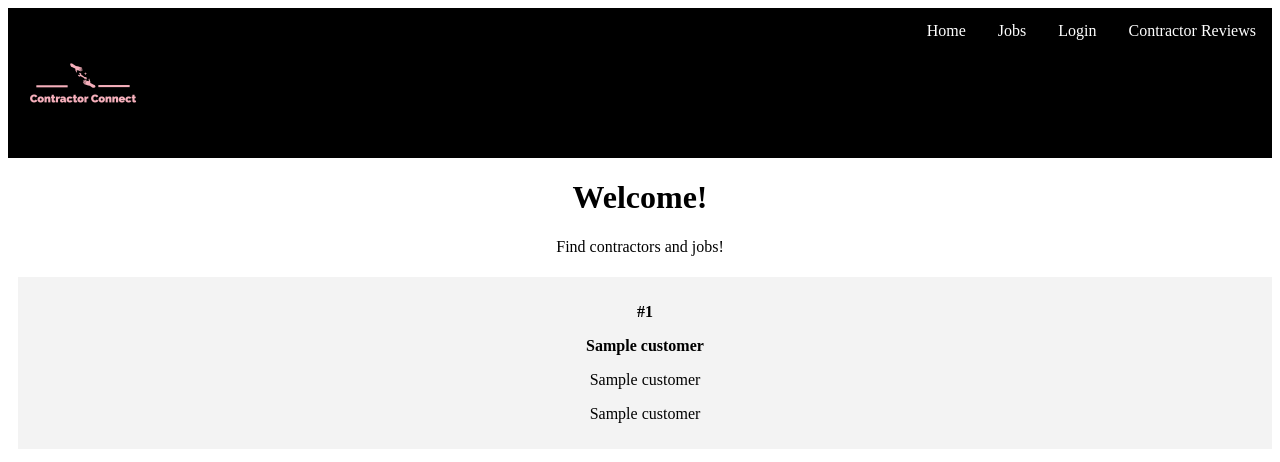
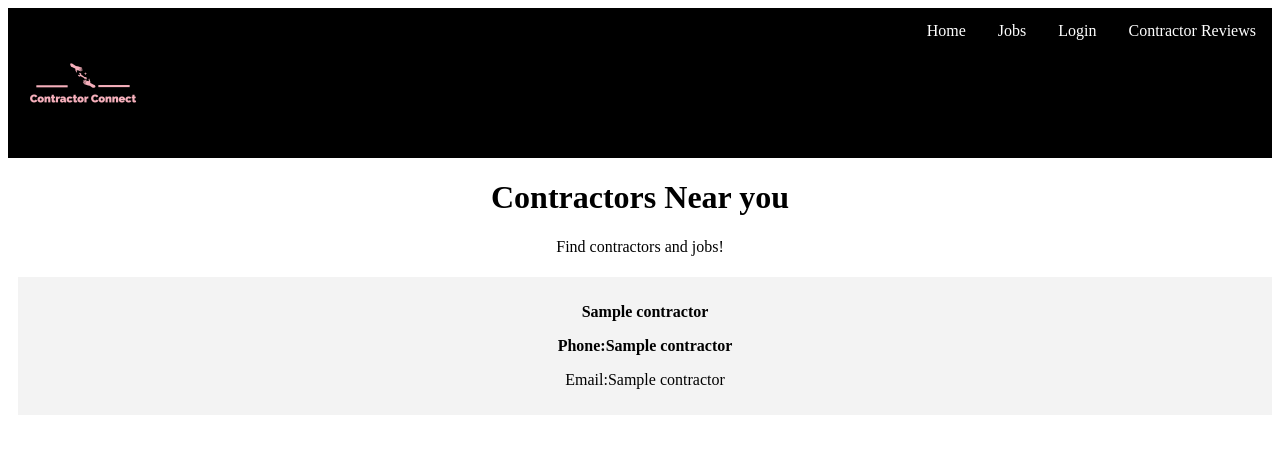
Before and after one commit to DanigCuevas/contractor_website, a Flask app: template templates/home.html in a window 1280 px wide. Shown: the top 462 px of the page. Run offline with Flask 2, Linux system fonts and the light colour scheme; the template is opened without the code that fills it: most values are stand-ins (such as "Sample title", 1, 10 or a date in 2020); some web fonts are replaced.

Commit message:
fixed paths

```diff
--- a/main.py
+++ b/main.py
@@ -3,14 +3,13 @@
 import os
 import pymysql
 import sqlalchemy
+from sqlalchemy import text
 from flask import Flask, render_template,request, url_for, flash, redirect
 from werkzeug.exceptions import abort
 
 # initializing Flask app
 app = Flask(__name__)
 
-#database
-# db = None
 
 #database google cloud information
 db_user = os.environ.get('CLOUD_SQL_USERNAME')
@@ -18,119 +17,105 @@
 db_name = os.environ.get('CLOUD_SQL_DATABASE_NAME')
 db_connection_name = os.environ.get('CLOUD_SQL_CONNECTION_NAME')
 
-# @app.route('/')
-def getconn():
-    db_config = {
-        # [START cloud_sql_mysql_sqlalchemy_limit]
-        # Pool size is the maximum number of permanent connections to keep.
-        "pool_size": 1,
-        # Temporarily exceeds the set pool_size if no connections are available.
-        "max_overflow": 0,
-        # The total number of concurrent connections for your application will be
-        # a total of pool_size and max_overflow.
-        # [END cloud_sql_mysql_sqlalchemy_limit]
+#Retrieves connection to database
+def getConn():
+    # run in google enginge environment
+    if os.environ.get('GAE_ENV') == 'standard':
+        # If deployed, use the local socket interface for accessing Cloud SQL
+        unix_socket = '/cloudsql/{}'.format(db_connection_name)
+        cnx = pymysql.connect(user=db_user, password=db_password,
+                              unix_socket=unix_socket, db=db_name)
+        return cnx
+    else:
+        # If running locally, use the TCP connections instead
+        # Set up Cloud SQL Proxy (cloud.google.com/sql/docs/mysql/sql-proxy)
+        # so that your application can use 127.0.0.1:3306 to connect to your
+        # Cloud SQL instance
+        host = '127.0.0.1'
+        cnx = pymysql.connect(user=db_user, password=db_password,
+                              host=host, db=db_name)
+        return  cnx
+    # with cnx.cursor() as db_conn:
+    #     query = "SELECT * FROM CUSTOMER"
+    #     db_conn.execute(query)
+    #     customers = db_conn.fetchall()
+    #     cnx.close()
+    #     return render_template('home.html',customers=customers)
 
-        # [START cloud_sql_mysql_sqlalchemy_backoff]
-        # SQLAlchemy automatically uses delays between failed connection attempts,
-        # but provides no arguments for configuration.
-        # [END cloud_sql_mysql_sqlalchemy_backoff]
+#executes a query from the database
+def getQuery(cnx,query):
+    with cnx.cursor() as db_conn:
+        db_conn.execute(query)
+        results = db_conn.fetchall()
+        return results
 
-        # [START cloud_sql_mysql_sqlalchemy_timeout]
-        # 'pool_timeout' is the maximum number of seconds to wait when retrieving a
-        # new connection from the pool. After the specified amount of time, an
-        # exception will be thrown.
-        "pool_timeout": 30,  # 30 seconds
-        # [END cloud_sql_mysql_sqlalchemy_timeout]
+#sends query results to home page
+@app.route('/')
+def home():
+    #retrive database connection
+    cnx = getConn()
+    #execute query
+    contactorQuery = "SELECT * FROM CONTRACTOR"
+    contractors = getQuery(cnx,contactorQuery)
+    #close connection
+    cnx.close ()
+    return render_template('home.html',contractors=contractors)
 
-        # [START cloud_sql_mysql_sqlalchemy_lifetime]
-        # 'pool_recycle' is the maximum number of seconds a connection can persist.
-        # Connections that live longer than the specified amount of time will be
-        # reestablished
-        "pool_recycle": 1800,  # 30 minutes
-        # [END cloud_sql_mysql_sqlalchemy_lifetime]
+#sends query results to login page
+@app.route("/login")
+def login():
+  cnx = getConn()
+  customerQuery = "SELECT * FROM CUSTOMER WHERE CUSTOMER.customer_ID = 603753"
+  customers = getQuery(cnx,customerQuery)
+  cnx.close ()
+  return render_template("login.html",customers=customers)
 
-    }
-    return connect_unix_socket(db_config)
-
-def connect_unix_socket(db_config):
-    # """ Initializes a Unix socket connection pool for a Cloud SQL instance of MySQL. """
-    # Note: Saving credentials in environment variables is convenient, but not
-    pool = sqlalchemy.create_engine(
-        # Equivalent URL:
-        # mysql+pymysql://<db_user>:<db_pass>@/<db_name>?unix_socket=<socket_path>/<cloud_sql_instance_name>
-        sqlalchemy.engine.url.URL.create(
-            drivername="mysql+pymysql",
-            username=db_user,
-            password=db_password,
-            database=db_name,
-            query= {"unix_socket": "{}/{}".format(
-                    "/cloudsql",
-                    db_connection_name)
-                }
-            # {"unix_socket": unix_socket_path},
-        ),
-    )
-    return pool
+#send job query to job page
+@app.route("/job") #THIS NEEDS TO BE FIXED
+def job():
+    cnx = getConn()
+    jobQuery = "SELECT job.service_type, customer.customer_name, contractor.contractor_name, job.job_time, job.job_date\
+                FROM Job, Contractor, Customer \
+                WHERE customer.customer_ID = job.customer_ID \
+                AND contractor.contractor_ID = job.Contractor_ID\
+                AND job.service_type = landscaping AND customer.customer_id = 603753 "
+        #note serv_type should be landscaping  and cust_id should be 603753
+    # jobQuery = jobQuery.bindparams(serv_type="landscaping", cust_id=603753)
+    jobs = getQuery(cnx,jobQuery)
+    cnx.close ()
+    return render_template("job.html",jobs=jobs)
 
 
-def view_Customer():
-    cnx = getconn()
-    with cnx.connect() as db_conn:
-        query = "SELECT * FROM CUSTOMER"
-        db_conn.execute(query)
-        customers = db_conn.fetchall()
-        cnx.close()
-        return render_template('home.html',customers=customers)
-
-#Retrieves connection to database => this works
-# @app.route('/')
-# def get_Conn():
-#     # When deployed to App Engine, the `GAE_ENV` environment variable will be
-#     # set to `standard`
-#     if os.environ.get('GAE_ENV') == 'standard':
-#         # If deployed, use the local socket interface for accessing Cloud SQL
-#         unix_socket = '/cloudsql/{}'.format(db_connection_name)
-#         cnx = pymysql.connect(user=db_user, password=db_password,
-#                               unix_socket=unix_socket, db=db_name)
-#     else:
-#         # If running locally, use the TCP connections instead
-#         # Set up Cloud SQL Proxy (cloud.google.com/sql/docs/mysql/sql-proxy)
-#         # so that your application can use 127.0.0.1:3306 to connect to your
-#         # Cloud SQL instance
-#         host = '127.0.0.1'
-#         cnx = pymysql.connect(user=db_user, password=db_password,
-#                               host=host, db=db_name)
-#     with cnx.cursor() as db_conn:
-#         query = "SELECT * FROM CUSTOMER"
-#         db_conn.execute(query)
-#         customers = db_conn.fetchall()
-#         cnx.close()
-#         return render_template('home.html',customers=customers)
-
-    # with cnx.cursor() as db_conn:
-    #     query = "SELECT * FROM JOB"
-    #     db_conn.execute(query)
-    #     jobs = db_conn.fetchall()
-    #     cnx.close()
-    #     return render_template('job.html',jobs=jobs)
-
-
-#function to render the home page
-@app.route('/')
-def home():
-   return render_template('home.html')
-
-@app.route("/login")
-def login():
-  return render_template("login.html")
-
-@app.route("/job")
-def job():
-  return render_template("job.html")
-
+#you can create another html file for the sendsEnquiry & use that to show enquiry query
 @app.route("/contractorReviews")
 def contractorReviews():
+    #need to do this query
+    #SELECT customer_rates_contractor.score, customer_rates_contractor.rating_date, customer_rates_contractor.rating_time, Customer.customer_name, Contractor.contractor_name, customer_rates_contractor.rating_comment
+    #  FROM Customer, Contractor, Job, Customer_rates_contractor
+    # WHERE customer.customer_ID = job.customer_ID AND job.contractor_ID = contractor.contractor_ID AND job.job_ID = customer_rates_contractor.job_ID and customer.customer_ID = '603753' AND  job.job_ID = '152697';
   return render_template("contractorReviews.html")
+
+# @app.route('/')
+# def main():
+#     cnx = getConn()
+
+#     home(cnx)
+#     login(cnx)
+#     job(cnx)
+#     view = 'home'
+    # if(view == 'home'):
+    # contactorQuery = "SELECT * FROM CONTRACTOR"
+    # contractors = getQuery(cnx,contactorQuery,view)
+    # cnx.close ()
+    # home(contractors)
+        # return render_template('home.html',contractors=contractors)
+    # view = 'Login'
+    # if (view == "login"):
+    # customerQuery = "SELECT * FROM CUSTOMER WHERE CUSTOMER.customer_ID = 603753"
+    # customers = getQuery(cnx,customerQuery,view)
+    # cnx.close ()
+    # return render_template('login.html',customers=customers)
+
 
 if __name__ == '__main__':
     app.run(host='0.0.0.0', port=8080, debug=True)
--- a/static/css/contractor.css
+++ b/static/css/contractor.css
@@ -11,11 +11,16 @@
     font-family: 'Cormorant SC', serif;
 }
 
-/*Navigation bar*/
+/****************************
+* Navigation bar Design
+*****************************/
 .topNav {
     background-color: Black;
     overflow: Hidden;
 }
+/************************************
+* Formatting of logo image in Nav bar
+************************************/
 .logo {
     display: inline-block;
     width: 150px;
@@ -23,6 +28,9 @@
     float: left;
 }
 
+/************************************
+* Formatting of text in Nav bar
+************************************/
 .topNav a {
     float: right;
     color: white;
@@ -31,6 +39,9 @@
     text-decoration: none;
 }
 
+/****************************
+* Formatting of Contractor Info
+*****************************/
 .content {
     margin: 5px;
     width: 100%;
@@ -39,7 +50,7 @@
     flex-wrap: wrap;
 }
 
-.customer {
+.entity {
     flex: 20%;
     padding: 10px;
     margin: 5px;
@@ -47,6 +58,13 @@
     inline-size: 100%;
 }
 
+.bio {
+    padding: 10px;
+    margin: 5px;
+    background-color: #ffffff;
+    color: #004835;
+}
+
 .name a {
     color: #00a36f;
     text-decoration: none;
--- a/templates/home.html
+++ b/templates/home.html
@@ -9,40 +9,20 @@
     <body>
         {% extends "template.html" %}
         {% block content %}
-        <h1>Welcome!</h1>
+        <h1>Contractors Near you</h1>
         <p>Find contractors and jobs!</p>
+        <!-- formats and displays contractor information -->
         <div class="content">
-            {% for customer in customers %}
-                <div class="customer">
-                    <p><b>#{{customer[0]}}</b></p>
+            {% for contractor in contractors %}
+                <div class="entity">
                     <b>
-                        <p class="name">{{customer[1]}}</p>
+                        <p class="name">{{contractor[1]}}</p>
                     </b>
-                    <p>{{customer[2]}}</p>
-                    <p>{{customer[3]}}</p>
+                    <p><b>Phone:{{contractor[2]}}</b></p>
+                    <p>Email:{{contractor[3]}}</p>
                 </div>
             {% endfor %}
         </div>
-        <!-- <table>
-            <thead>
-            <tr>
-                <th>ID</th>
-                <th>Name</th>
-                <th>Phone</th>
-                <th>Email</th>
-            </tr>
-            </thead>
-            <tbody>
-                {% for customer in customers %}
-                    <tr>
-                        <td>{{customer[0]}}</td>
-                        <td>{{customer[1]}}</td>
-                        <td>{{customer[2]}}</td>
-                        <td>{{customer[3]}}</td>
-                    </tr>
-                {% endfor %}
-            </tbody>
-        </table> -->
         {% endblock %}
     </body>
 </html>
```
Also changed, not shown: templates/contractorReviews.html (+14 -2 lines), templates/job.html (+4 -5 lines), templates/login.html (+13 -2 lines).
